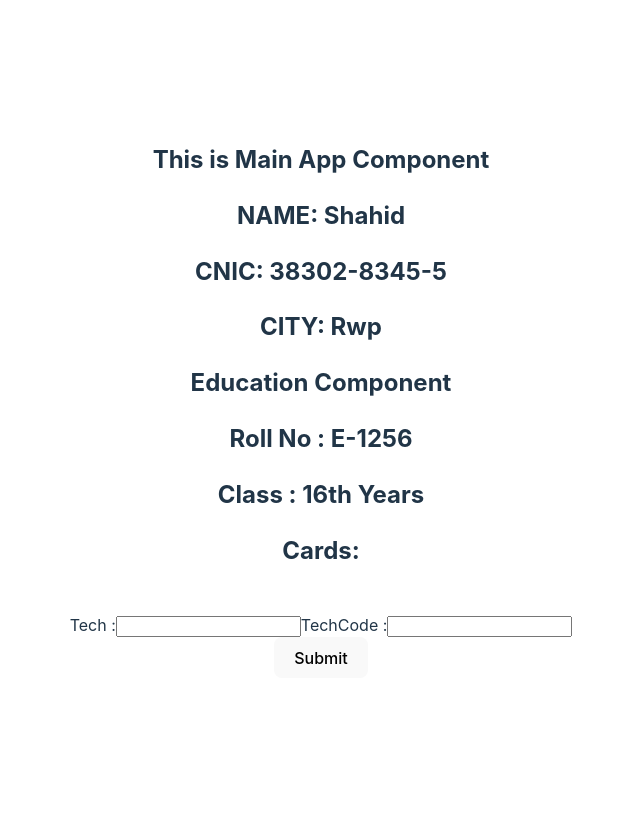
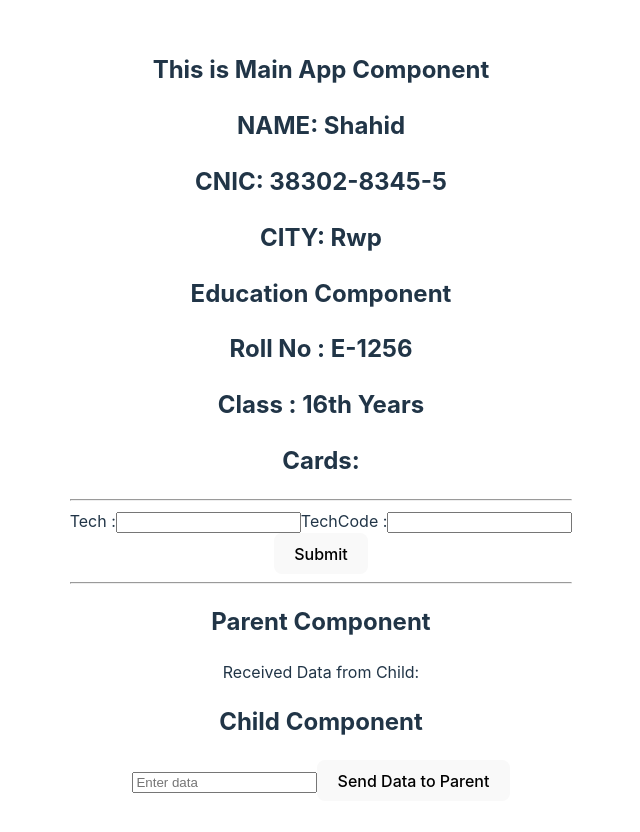
Before and after one commit to ShahidAbbasKhan/Learning-React-Js, a React (Vite) app in the folder demo/: page / in a window 1280 px wide. Shown: the whole page, without its empty margins (319-959 px from the left). Before the commit the page ends 800 px from the top, so only its background shows below. Built offline with nearby package versions, Linux system fonts and the light colour scheme.

Commit message:
send data from child to parent Component using useState

```diff
--- a/demo/src/App.jsx
+++ b/demo/src/App.jsx
@@ -3,6 +3,7 @@ import { useState } from "react";
 import Education from "./Education";
 import PersonalInfo from "./Info";
 import Card from "./cards/Card";
+import ParentComponent from "./ParentComponent";
 
 function App() {
   const name = "Shahid";
@@ -40,7 +41,7 @@ function App() {
         <Card key={card.techCode} tech={card.tech} techCode={card.techCode} />
       ))} */}
 
-      <br />
+      <hr />
       <form onSubmit={handleStates}>
         <label>
           Tech :
@@ -65,6 +66,8 @@ function App() {
       {cards.map((card, index) => (
         <Card key={index} tech={card.tech} techCode={card.techCode} />
       ))}
+      <hr />
+      <ParentComponent />
     </>
   );
 }
--- /dev/null
+++ b/demo/src/ChildComponent.jsx
@@ -0,0 +1,28 @@
+import React, { useState } from "react";
+
+const ChildComponent = ({ sendDataToParent }) => {
+  const [childData, setChildData] = useState("");
+
+  const handleInputChange = (e) => {
+    setChildData(e.target.value);
+  };
+
+  const sendData = () => {
+    sendDataToParent(childData);
+  };
+
+  return (
+    <div>
+      <h2>Child Component</h2>
+      <input
+        type="text"
+        placeholder="Enter data"
+        value={childData}
+        onChange={handleInputChange}
+      />
+      <button onClick={sendData}>Send Data to Parent</button>
+    </div>
+  );
+};
+
+export default ChildComponent;
--- /dev/null
+++ b/demo/src/ParentComponent.jsx
@@ -0,0 +1,20 @@
+import React, { useState } from "react";
+import ChildComponent from "./ChildComponent";
+
+const ParentComponent = () => {
+  const [parentData, setParentData] = useState("");
+
+  const receiveDataFromChild = (data) => {
+    setParentData(data);
+  };
+
+  return (
+    <div>
+      <h2>Parent Component</h2>
+      <p>Received Data from Child: {parentData}</p>
+      <ChildComponent sendDataToParent={receiveDataFromChild} />
+    </div>
+  );
+};
+
+export default ParentComponent;
```
